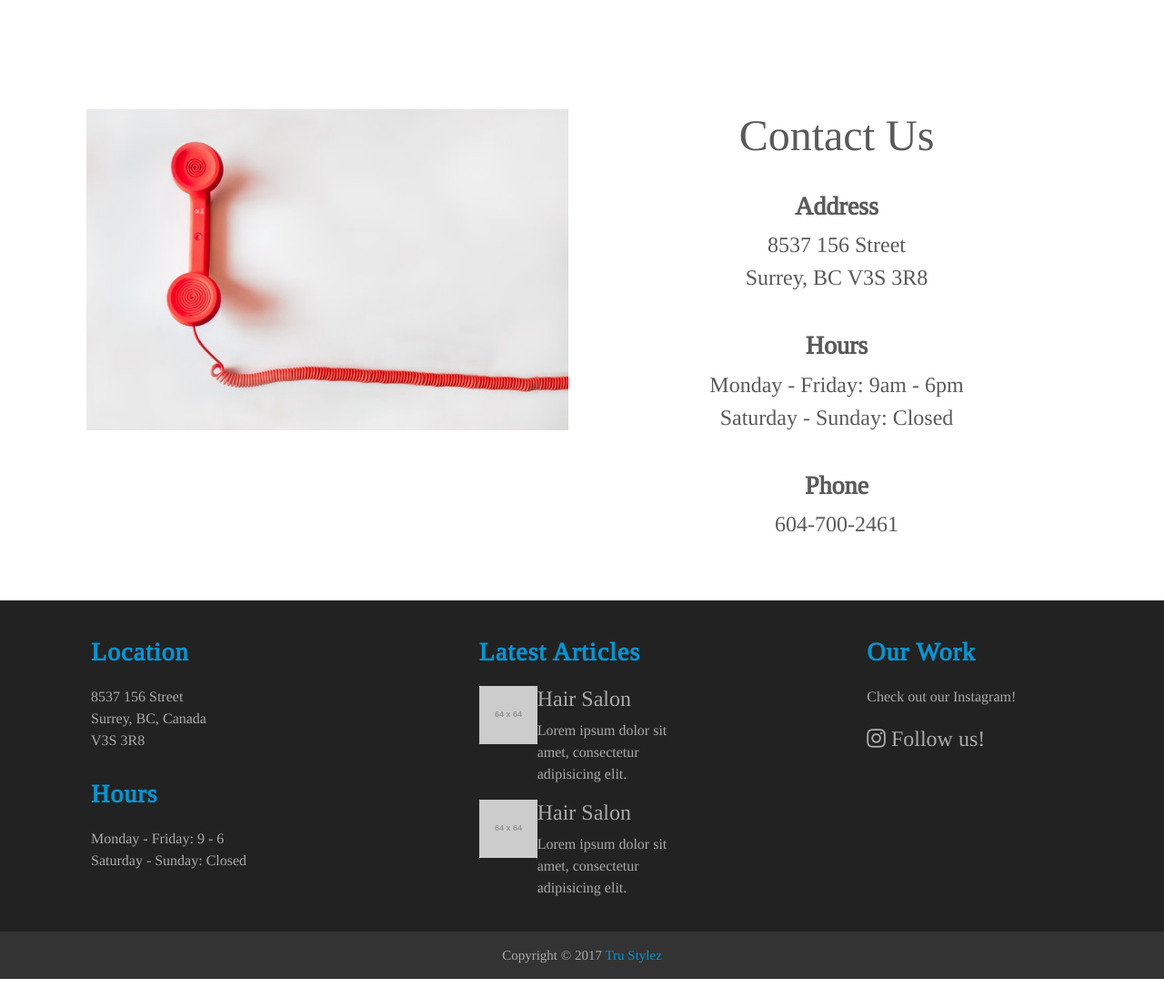
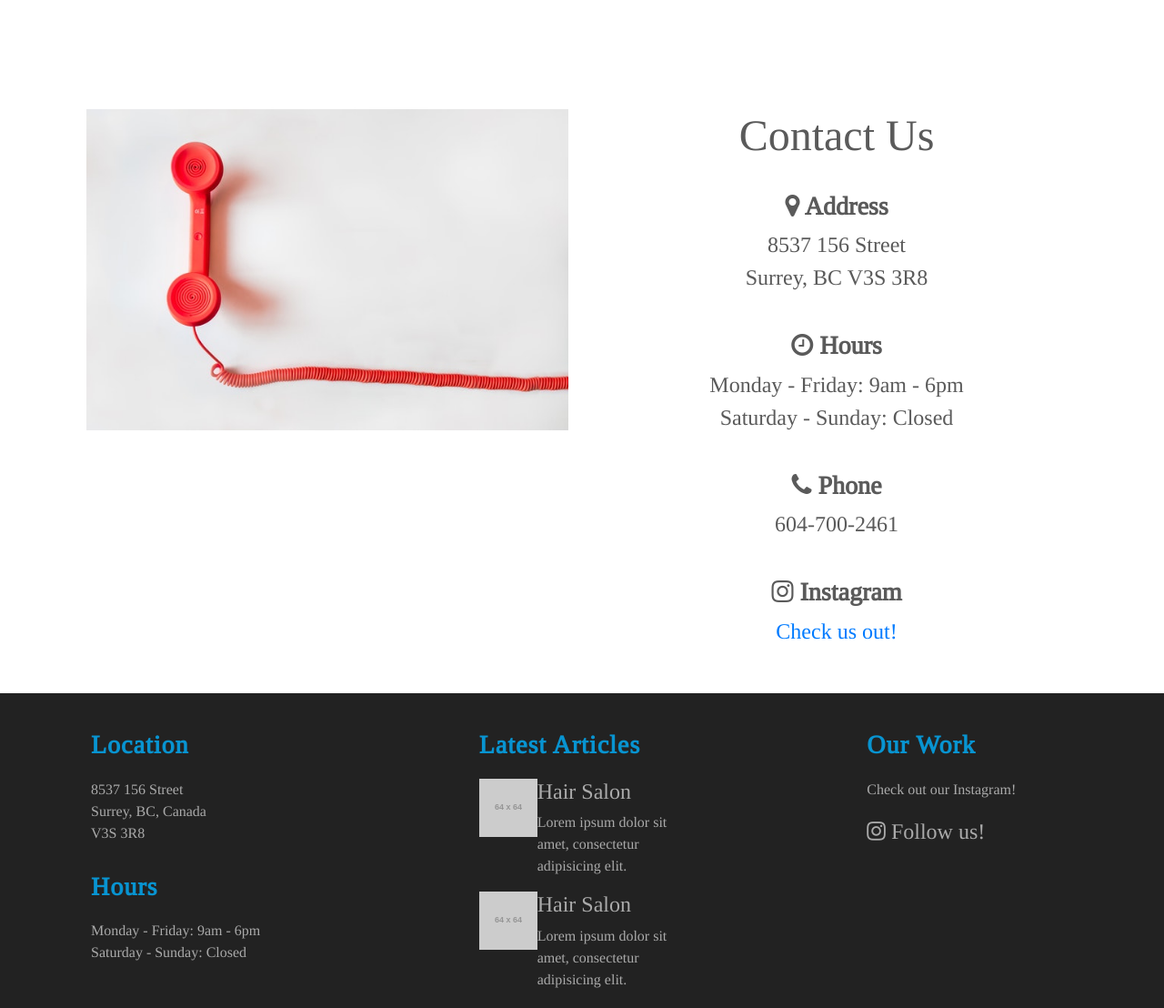
Before and after one commit to rjblee/tru_stylez, a plain HTML site: page contact.html in a window 1280 px wide. Shown: the part 80-1188 px from the top of the page at 91% size. Before the commit the page ends 1156 px from the top, so only its background shows below. Drawn offline with nearby package versions, Linux system fonts and the light colour scheme; placeholder pictures from the web are drawn by us.

Commit message:
Create Contact Us page

```diff
--- a/contact.html
+++ b/contact.html
@@ -84,12 +84,17 @@
         <div class="col-lg-6 div-1">
             <h2 class="aboutus-header">Contact Us</h2>
             <br>
-            <h3>Address</h3>
+            <h3><i class="fa fa-map-marker"></i> Address</h3>
             <p class="contactus-content">8537 156 Street <br>Surrey, BC V3S 3R8</p><br>
-            <h3>Hours</h3>
+            <h3><i class="fa fa-clock"></i> Hours</h3>
             <p class="contactus-content">Monday - Friday: 9am - 6pm <br>Saturday - Sunday: Closed</p><br>
-            <h3>Phone</h3>
-            <p class="contactus-content">604-700-2461</p>
+            <h3><i class="fa fa-phone"></i> Phone</h3>
+            <p class="contactus-content">604-700-2461</p>   <br>
+            <h3><i class="fa fa-instagram"></i> Instagram</h3>
+            <a class="contactus-content" href="https://www.instagram.com/trujamaican/?hl=en">Check us out!</a><br>
+
+            <!-- <a class="instagram contactus-content" href="https://www.instagram.com/trujamaican/?hl=en"><i class="fa fa-instagram"></i> Instagram</a> -->
+
         </div>
     </div>
 
@@ -119,7 +124,7 @@
                         <li>Sunday: Closed</li>
                         <li>Holidays: May vary</li> -->
 
-                        <li>Monday - Friday: 9 - 6</li>
+                        <li>Monday - Friday: 9am - 6pm</li>
                         <li>Saturday - Sunday: Closed</li>
                     </ul>
                 </div>
```
